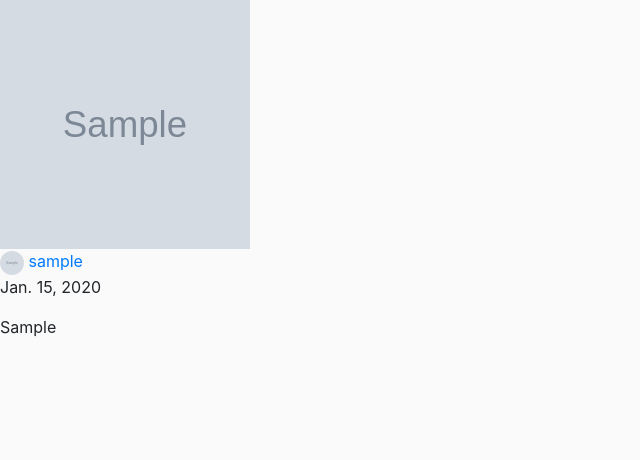
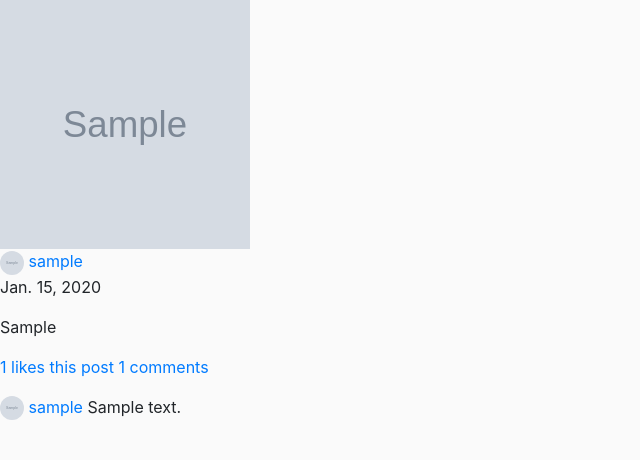
Before and after one commit to mirasel/Instagram_Clone, a Django app: a page that uses post/templates/post/post_details.html in a window 1280 px wide. Shown: the part 54-514 px from the top of the page, without its empty margins (0-640 px from the left). Run offline with Django 3.2, Linux system fonts and the light colour scheme; a user stored in the database is signed in; tables that the repository leaves empty hold one stand-in row (values such as "Sample post"); grey boxes marked "Sample" are stand-in pictures; some libraries are stand-ins or nearby versions.

Commit message:
adding postcomment and post like view

```diff
--- a/post/templates/post/post_details.html
+++ b/post/templates/post/post_details.html
@@ -15,9 +15,24 @@
             <p>{{ post.date_published.date }}</p>
         </div>
         <div>
-            <p>
-                {{ post.caption }}
-            </p>
+            <p>{{ post.caption }}</p>
+        </div>
+        <div>
+            <p><a href="#">{{ LIKES.total_likes }} likes this post</a>
+            <a href="#">    {{ COMMENTS.total_comments }} comments</a></p>
+        </div>
+        <div>
+            {% for commenter,comment in COMMENTS.post_comment %}
+                <div>
+                    <p>
+                        <a href="{% url 'instagram:profile' commenter %}">
+                            <img src="{{commenter.profile_pic.url}}" alt="{{commenter}}" style="border-radius: 50%;" height="24px" width="24px">
+                            {{ commenter }}
+                        </a>
+                    {{ comment }}
+                    </p>
+                </div>
+            {% endfor %}
         </div>
     </div>
 {% endblock %}
--- a/post/views.py
+++ b/post/views.py
@@ -1,6 +1,26 @@
 from django.shortcuts import render,redirect
 from instagram.views import get_nav_propic,get_profile_details
-from .models import UserPost
+from .models import UserPost,PostComment,PostLike
+
+def get_post_likes(post):
+    likes = PostLike.objects.filter(post=post)
+    total_likes = len(likes)
+    likers = []
+    for l in likes:
+        likers.append(get_profile_details(l.liker))
+    return {'likers':likers,'total_likes':total_likes}
+
+
+def get_post_comments(post):
+    comments = PostComment.objects.filter(post=post)
+    total_comments = len(comments)
+    commenter = []
+    comment = []
+    for c in comments:
+        commenter.append(get_profile_details(c.commenter))
+        comment.append(c.comment)
+    postcomment = zip(commenter,comment)
+    return {'post_comment':postcomment,'total_comments':total_comments}
 
 
 def upload_post(request):
@@ -22,5 +42,7 @@ def post_details(request,slug):
         'propic'    : get_nav_propic(request.user),
         'post'      : post,
         'uploader'  : get_profile_details(post.uploader),
+        'LIKES'     : get_post_likes(post),
+        'COMMENTS'  : get_post_comments(post),
     }
     return render(request,'post/post_details.html',context)
```
